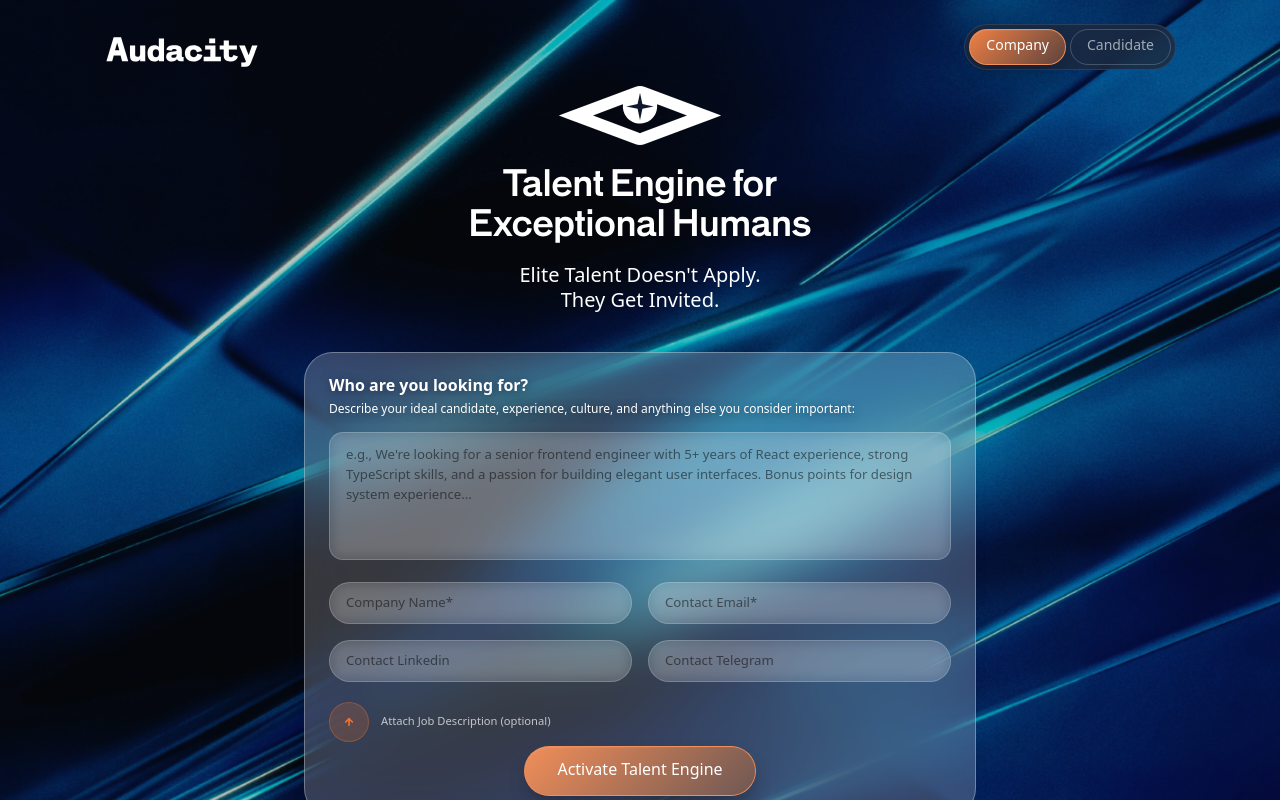
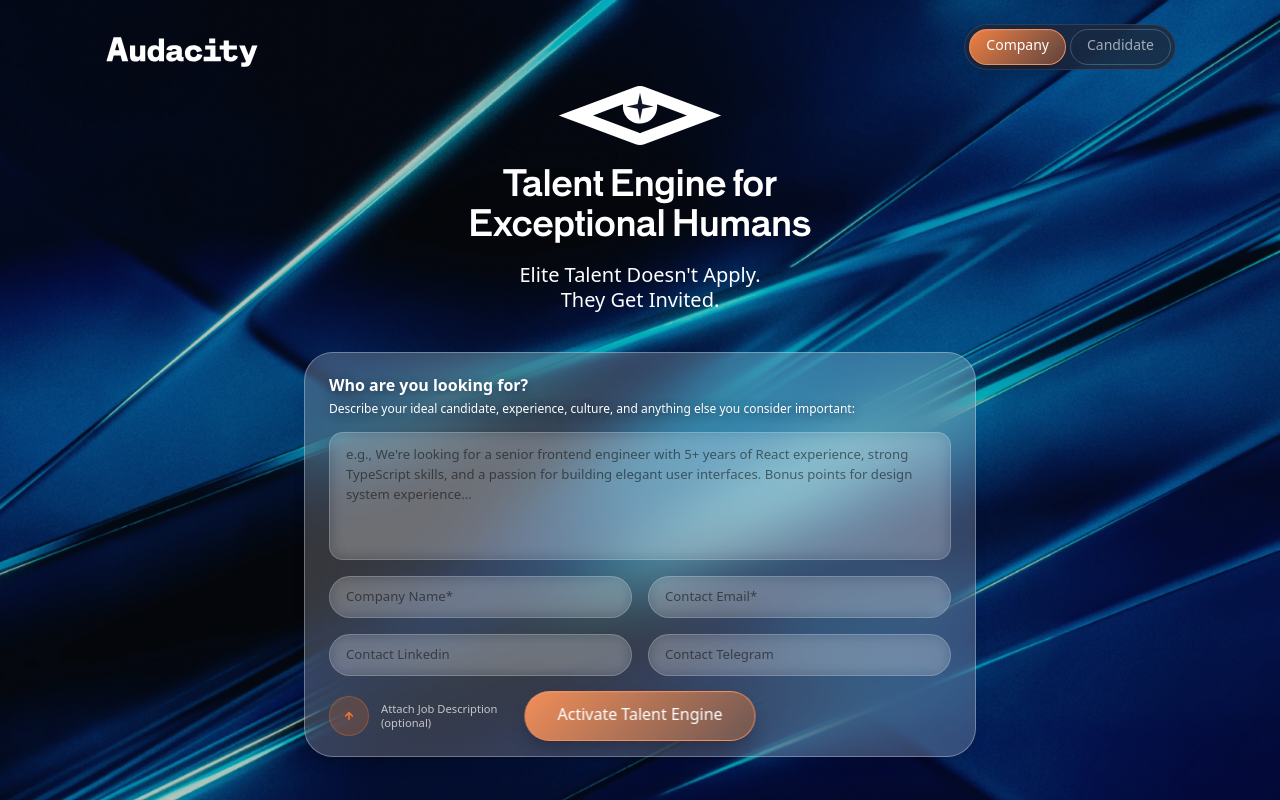
Before and after one commit to pepeelmudu/audacity_website_v5, a Next.js app: page / in a window 1280 px wide. Shown: the top 800 px of the page. Built offline with nearby package versions, Linux system fonts and the light colour scheme.

Commit message:
Improve Hero form layout - centered button, file upload left, better spacing

```diff
--- a/components/Hero.tsx
+++ b/components/Hero.tsx
@@ -92,11 +92,11 @@
           {/* Large Textarea */}
           <textarea
             placeholder="e.g., We're looking for a senior frontend engineer with 5+ years of React experience, strong TypeScript skills, and a passion for building elegant user interfaces. Bonus points for design system experience..."
-            className="w-full h-16 sm:h-20 md:h-24 lg:h-28 xl:h-32 px-2.5 sm:px-3 md:px-4 py-1.5 sm:py-2 md:py-3 rounded-md sm:rounded-lg md:rounded-xl bg-white/10 backdrop-blur-sm border border-white/20 text-black placeholder:text-black/50 focus:outline-none focus:ring-2 focus:ring-white/50 transition-all resize-none mb-1.5 sm:mb-2 md:mb-3 lg:mb-4 text-[0.65rem] sm:text-[0.7rem] md:text-[0.75rem] lg:text-[0.825rem]"
+            className="w-full h-16 sm:h-20 md:h-24 lg:h-28 xl:h-32 px-2.5 sm:px-3 md:px-4 py-1.5 sm:py-2 md:py-3 rounded-md sm:rounded-lg md:rounded-xl bg-white/10 backdrop-blur-sm border border-white/20 text-black placeholder:text-black/50 focus:outline-none focus:ring-2 focus:ring-white/50 transition-all resize-none text-[0.65rem] sm:text-[0.7rem] md:text-[0.75rem] lg:text-[0.825rem]"
           />
 
           {/* Input Grid - 2x2 on desktop, stacked on mobile */}
-          <div className="grid grid-cols-2 gap-1.5 sm:gap-2 md:gap-3 lg:gap-4 mb-2 sm:mb-3 md:mb-4 lg:mb-5">
+          <div className="grid grid-cols-2 gap-1.5 sm:gap-2 md:gap-3 lg:gap-4 mt-1 sm:mt-1.5 md:mt-2 lg:mt-2.5">
             <div>
               <input
                 type="text"
@@ -129,8 +129,10 @@
             </div>
           </div>
 
+          {/* Bottom Row - File Upload and CTA Button */}
+          <div className="flex items-center justify-between mt-3 sm:mt-4 md:mt-5 relative">
             {/* File Upload Option */}
-          <div className="flex items-center gap-1.5 sm:gap-2 md:gap-3 mb-2 sm:mb-3 md:mb-4 lg:mb-5">
+            <div className="flex items-center gap-1.5 sm:gap-2 md:gap-3">
               <div
                 className="w-6 h-6 sm:w-7 sm:h-7 md:w-8 md:h-8 lg:w-10 lg:h-10 rounded-full flex items-center justify-center flex-shrink-0"
                 style={{
@@ -155,13 +157,13 @@
                   />
                 </svg>
               </div>
-            <span className="text-white/70 text-[0.55rem] sm:text-[0.6rem] md:text-[0.65rem] lg:text-[0.7rem]">
-              Attach Job Description (optional)
+              <span className="text-white/70 text-[0.55rem] sm:text-[0.6rem] md:text-[0.65rem] lg:text-[0.7rem] leading-tight">
+                Attach Job Description<br />(optional)
               </span>
             </div>
 
-          {/* CTA Button */}
-          <div className="flex justify-center -mt-1 sm:-mt-2 md:-mt-3 lg:-mt-4">
+            {/* CTA Button - Centered */}
+            <div className="absolute left-1/2 -translate-x-1/2">
               <button
                 className="px-4 sm:px-5 md:px-6 lg:px-8 pt-1.5 pb-2 sm:pt-2 sm:pb-2.5 md:pt-2 md:pb-3 lg:pt-2.5 lg:pb-3.5 rounded-full backdrop-blur-xl border border-white/20 text-white text-[0.7rem] sm:text-xs md:text-sm lg:text-base font-medium hover:scale-105 transition-transform duration-300 relative overflow-hidden"
                 style={{
@@ -181,6 +183,15 @@
                 <span className="relative z-10">Activate Talent Engine</span>
               </button>
             </div>
+
+            {/* Spacer para equilibrar */}
+            <div className="invisible flex items-center gap-1.5 sm:gap-2 md:gap-3">
+              <div className="w-6 h-6 sm:w-7 sm:h-7 md:w-8 md:h-8 lg:w-10 lg:h-10"></div>
+              <span className="text-[0.55rem] sm:text-[0.6rem] md:text-[0.65rem] lg:text-[0.7rem] leading-tight">
+                Attach Job Description<br />(optional)
+              </span>
+            </div>
+          </div>
         </div>
       </div>
 
```
Lines whose indentation alone changed are shown as unchanged.
